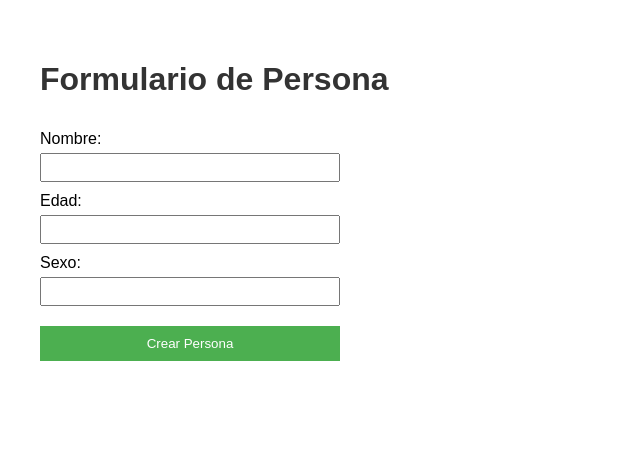
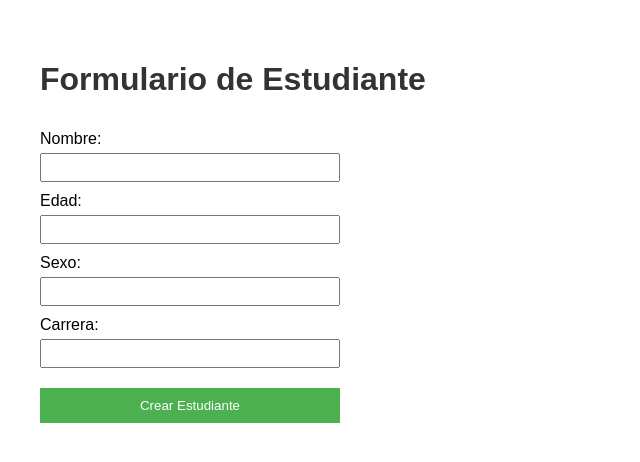
Before and after one commit to kathepr/poo_JavaScript, a plain HTML site: page index.html in a window 1280 px wide. Shown: the whole page, without its empty margins (0-640 px from the left). Drawn offline with Linux system fonts and the light colour scheme.

Commit message:
feat 🚧 Se añade HTML del ejercicio2

```diff
--- a/index.html
+++ b/index.html
@@ -9,8 +9,8 @@
 </head>
 <body>
 
-    <h1>Formulario de Persona</h1>
-    <form id="personaForm">
+  <h1>Formulario de Estudiante</h1>
+  <form id="estudianteForm">
     <label for="nombre">Nombre:</label>
     <input type="text" id="nombre" name="nombre" required>
 
@@ -20,10 +20,14 @@
     <label for="sexo">Sexo:</label>
     <input type="text" id="sexo" name="sexo" required>
 
-      <button type="submit">Crear Persona</button>
+    <label for="carrera">Carrera:</label>
+    <input type="text" id="carrera" name="carrera" required>
+
+    <button type="submit">Crear Estudiante</button>
   </form>
 
   <p id="saludo"></p>
+  <p id="mensajeEstudio"></p>
 
 </body>
 </html>
```
Lines whose indentation alone changed are shown as unchanged.
